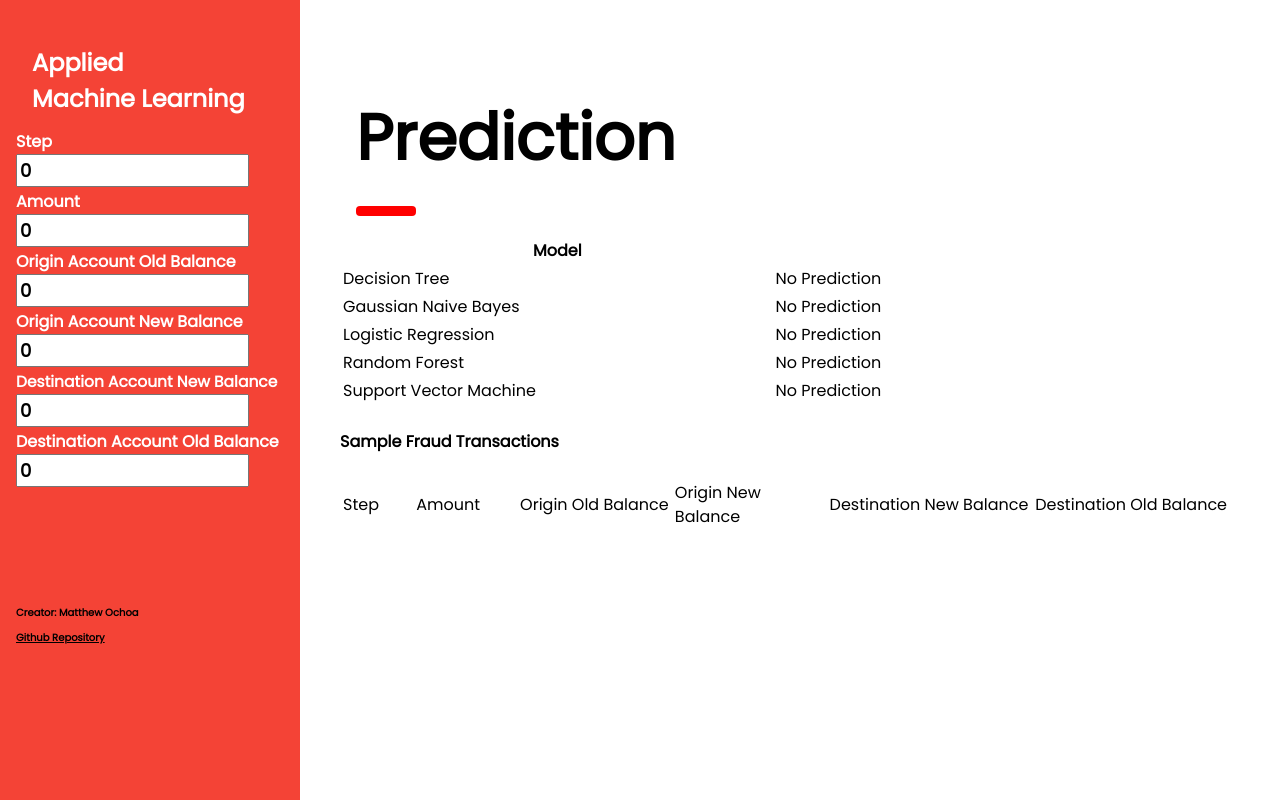
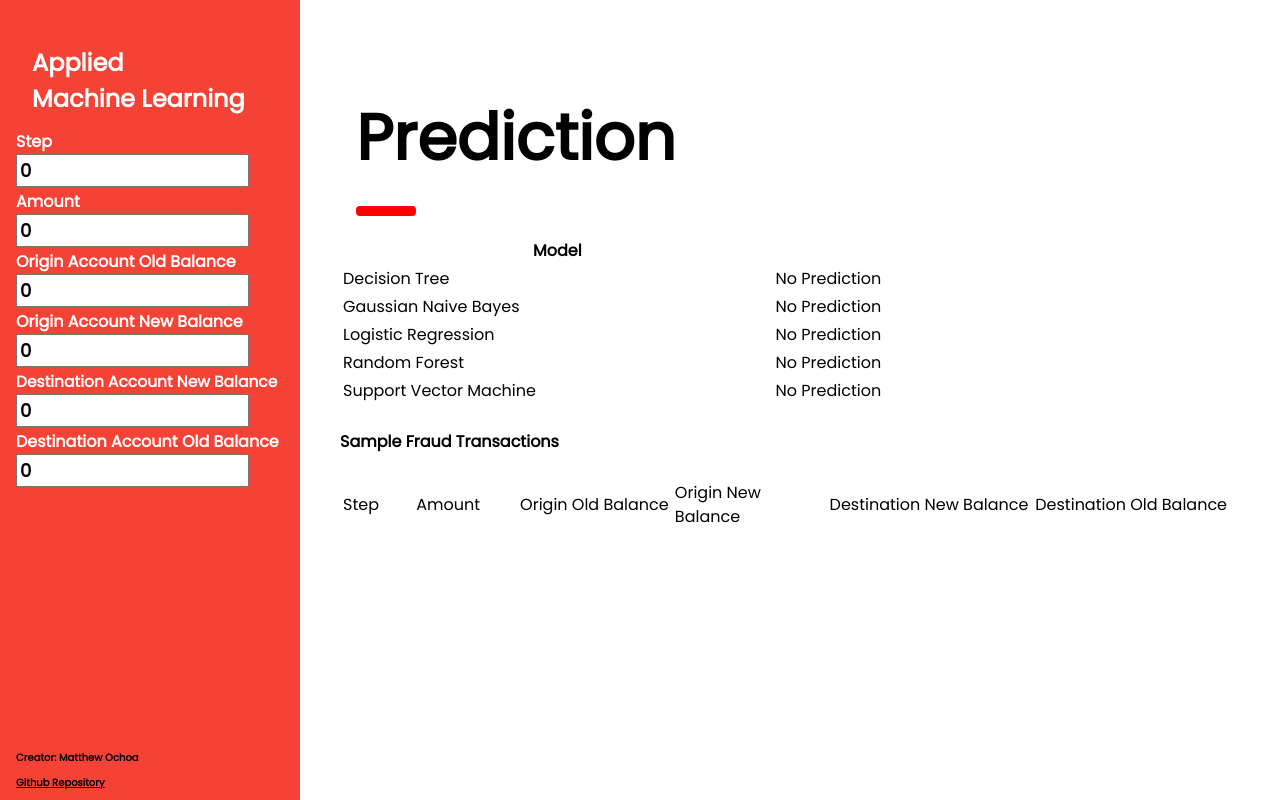
Before and after one commit to u-Shiyuh/Fraud-Detection-using-ML, a Flask app: page / in a window 1280 px wide. Run offline with Flask 2, Linux system fonts and the light colour scheme; parts of the project's set-up code (start-up, migrations or seed data) failed here and were passed over.

Commit message:
front end changes

```diff
--- a/templates/index.html
+++ b/templates/index.html
@@ -72,7 +72,7 @@
       </br>
       </br>
       </br>
-      <div style="color:black">
+      <div style="color:black; position: absolute; bottom: 0;">
         <p style="font-size:10px">Creator: Matthew Ochoa</p>
         <p style="font-size:10px"><a href="https://github.com/u-Shiyuh/Fraud-Detection-using-ML">Github Repository</a></p>
       </div>
```
Also changed, not shown: README.md, 1 other file.
